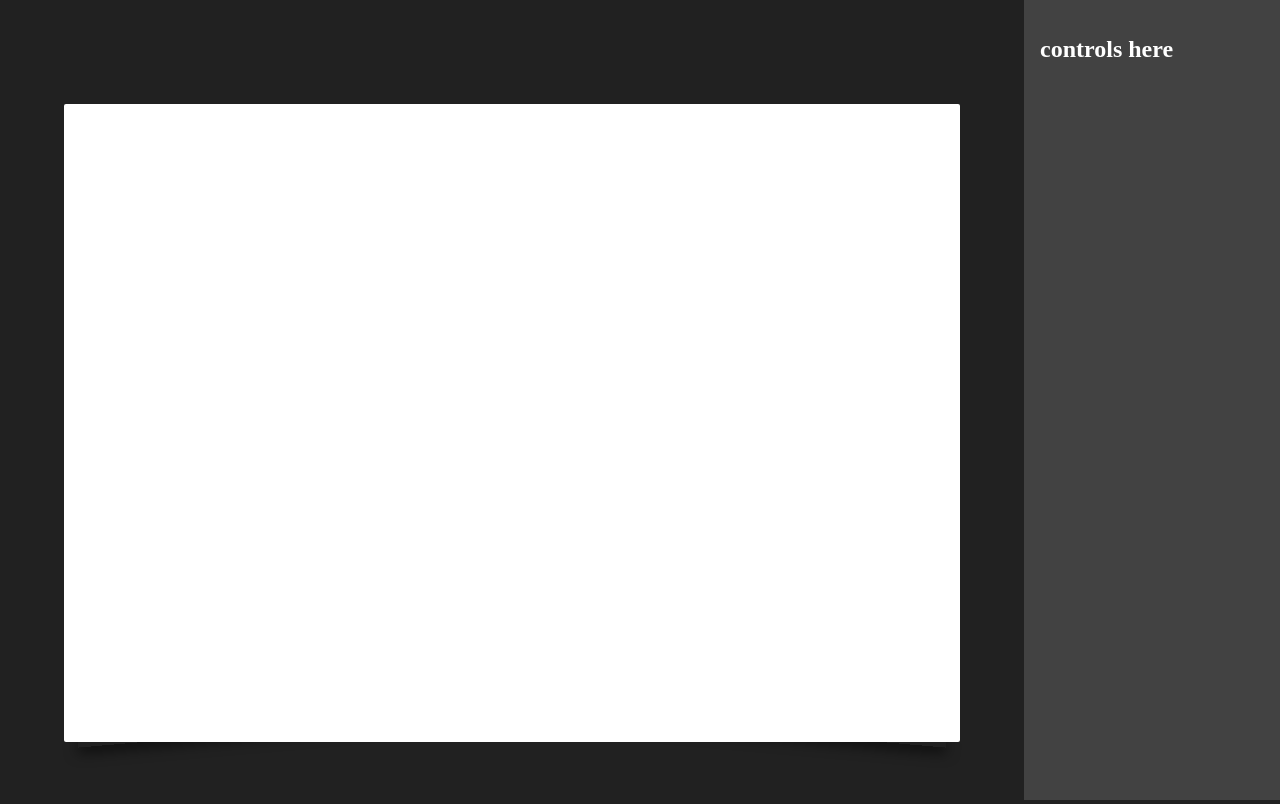
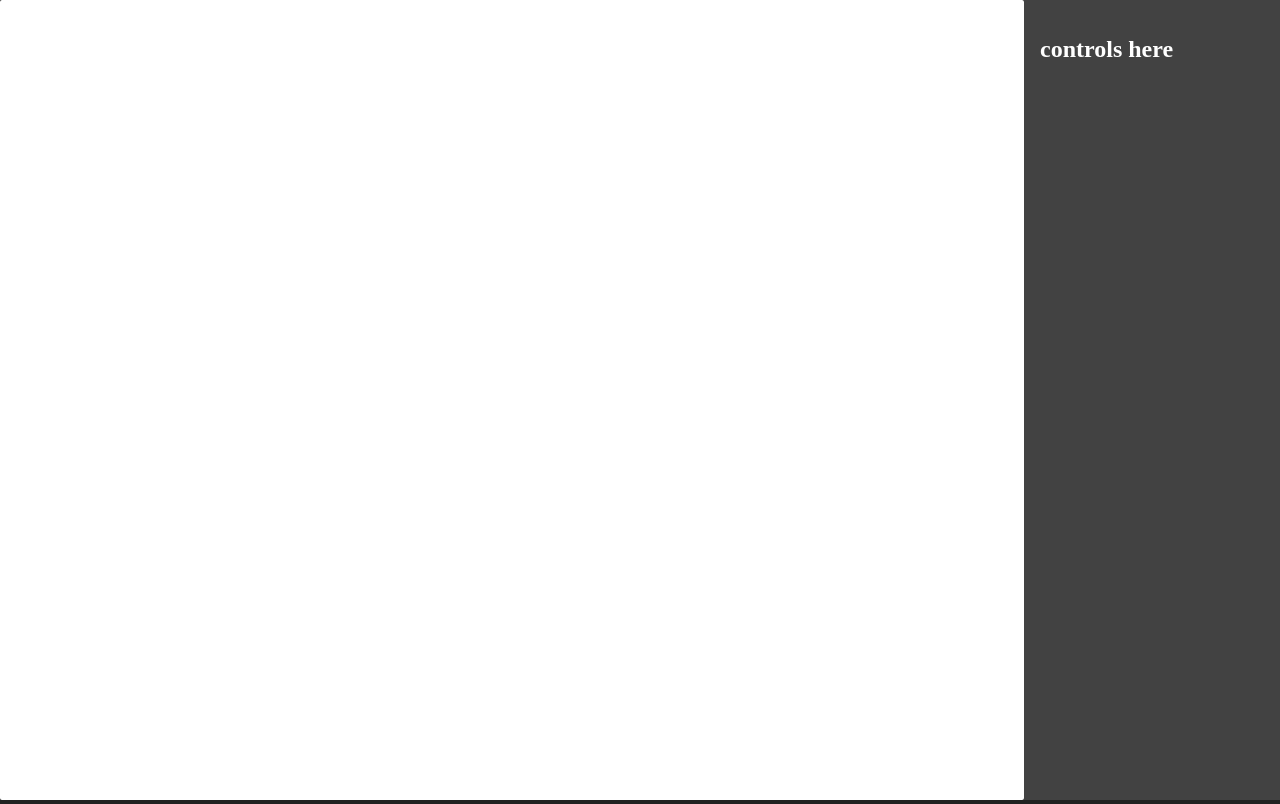
Before and after one commit to joeglDev/Painting-app, a React (Vite) app: page / in a window 1280 px wide. Built offline with nearby package versions, Linux system fonts and the light colour scheme; the HTML template or start-up script is replaced by a standard one.

Commit message:
feat/canvas(draws)
added basic draw functions to canvas

```diff
--- a/src/components/canvas/Canvas.tsx
+++ b/src/components/canvas/Canvas.tsx
@@ -1,15 +1,67 @@
 import { styled } from "styled-components";
-import { DrawingArea } from "./DrawingArea";
+import { MouseEvent, useEffect, useRef, useState } from "react";
+import { DrawingArea } from "./DrawingArea.style";
 
 const CanvasWrapper = styled.section`
 flex: 80;
-padding: 4rem;
 `;
 
 export const Canvas = () => {
-    return (
-        <CanvasWrapper>
-            <DrawingArea></DrawingArea>
-        </CanvasWrapper>
-    )
+    const [mouseData, setMouseData] = useState({ x: 0, y: 0 });
+    const [canvasCTX, setCanvasCTX] = useState<CanvasRenderingContext2D | null>(null);
+    const [color, setColor] = useState("#000000"); // Default color is black
+    const [size, setSize] = useState(10); // Default size is 10
+    const canvasRef = useRef(document.getElementById('canvas') as
+    HTMLCanvasElement);
+
+    // set position of the mouse
+    const SetPos = (e: MouseEvent) => {
+        setMouseData({
+            x: e.clientX, // Mouse X position
+            y: e.clientY, // Mouse Y position
+        });
+    };
+
+    const Draw = (e: MouseEvent) => {
+        if (e.buttons !== 1) return;
+        const ctx = canvasCTX; // Our saved context
+        if (ctx) {
+            ctx!.beginPath(); // Start the line
+
+            setMouseData({
+                x: e.clientX,
+                y: e.clientY , // off set for margins
+            });
+            ctx!.moveTo(mouseData.x, mouseData.y * 0.8); // Move the line to the saved mouse location
+            ctx!.lineTo(e.clientX, e.clientY * 0.8); // off set for margins
+
+            ctx!.strokeStyle = color; // Set the color as the saved state
+            ctx!.lineWidth = size; // Set the size to the saved state
+            // Set the line cap to round
+            ctx!.lineCap = "round";
+            ctx!.stroke(); // Draw it!
+        }
+
+    };
+
+    // Set the canvas ctx as the state
+useEffect(() => {
+    const canvas = canvasRef.current;
+        const ctx = canvas.getContext("2d");
+        canvas.width = window.innerWidth * 0.8;  //this will need updating
+        canvas.height = window.innerHeight * 0.8;
+        setCanvasCTX(ctx);
+}, [canvasRef]);
+
+   return (
+    <CanvasWrapper>
+        <DrawingArea
+        ref={canvasRef}
+        onMouseEnter={(e: MouseEvent) => SetPos(e)}
+onMouseMove={(e: MouseEvent) => {SetPos(e); Draw(e)}}
+onMouseDown={(e: MouseEvent) => SetPos(e)}
+/>
+</CanvasWrapper>
+   )
+
 }
--- a/src/components/canvas/DrawingArea.style.ts
+++ b/src/components/canvas/DrawingArea.style.ts
@@ -1,12 +1,11 @@
 import { styled } from "styled-components";
 
-export const CanvasWrapper = styled.div`
+export const DrawingArea = styled.canvas`
   position: relative;
-  margin: 2.5rem auto;
-  width: 100%;
-  height: 95%;
   background: #fff;
   border-radius: 0.125rem;
+  height: 100vh;
+  width: 80vw;
 
   &::before,
   &::after {
--- a/src/components/canvas/DrawingArea.tsx
+++ /dev/null
@@ -1,6 +0,0 @@
-import { CanvasWrapper } from "./DrawingArea.style";
-
-
-export const DrawingArea = () => {
-return <CanvasWrapper></CanvasWrapper>
-};
```
